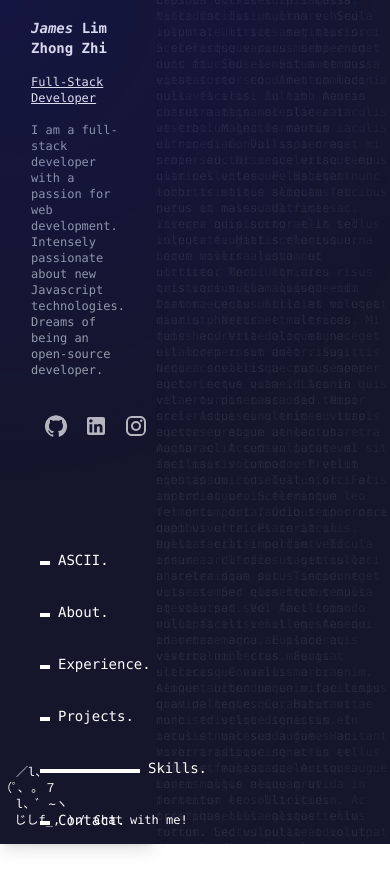
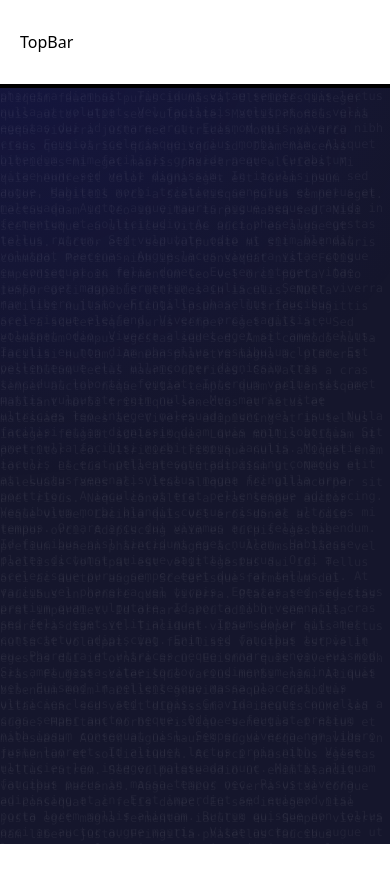
Before and after one commit to Xanawer/one-page-portfolio, a Next.js app: page / in a window 390 px wide. Shown: the top 890 px of the page. Built offline with nearby package versions, Linux system fonts and the light colour scheme.

Commit message:
Added a small TopBar element that shows up when it is sm breakpoint.

```diff
--- a/src/app/_components/common/CatText.tsx
+++ b/src/app/_components/common/CatText.tsx
@@ -1,7 +1,7 @@
 export default function CatChat() {
   return (
     <div className="absolute bottom-0 left-0">
-      <pre className="text-xs transition-all duration-100 hover:-translate-y-1 hover:text-gray-400">
+      <pre className="text-xs transition-all duration-100 hover:-translate-y-1 hover:cursor-pointer hover:text-gray-400">
         {`
 ⠀ ／l、
 （ﾟ､ ｡ ７
--- a/src/app/_components/common/LoremIpsumBackground.tsx
+++ b/src/app/_components/common/LoremIpsumBackground.tsx
@@ -7,7 +7,7 @@ export default function LoremBackground() {
         initial={{ y: 0 }}
         animate={{ y: -400 }}
         transition={{ repeatType: "reverse", repeat: Infinity, duration: 60 }}
-        className="absolute right-0 top-0 flex w-[60%] items-start justify-start overflow-hidden font-mono text-xs opacity-5"
+        className="absolute right-0 top-0 flex w-[100%] items-start justify-start overflow-hidden font-mono text-xs opacity-5 md:w-[60%] lg:w-[60%] xl:w-[60%] 2xl:w-[60%]"
       >
         Lorem ipsum dolor sit amet, consectetur adipiscing elit, sed do eiusmod
         tempor incididunt ut labore et dolore magna aliqua. Eros in cursus
@@ -256,7 +256,7 @@ export default function LoremBackground() {
           duration: 60,
           delay: 20,
         }}
-        className="absolute right-0 top-0 flex w-[60%] items-start justify-start overflow-hidden font-mono text-xs opacity-5"
+        className="absolute right-0 top-0 flex w-[100%] items-start justify-start overflow-hidden font-mono text-xs opacity-5 md:w-[60%] lg:w-[60%] xl:w-[60%] 2xl:w-[60%]"
       >
         Lorem ipsum dolor sit amet, consectetur adipiscing elit, sed do eiusmod
         tempor incididunt ut labore et dolore magna aliqua. Eros in cursus
--- a/src/app/_components/sidebar/Sidebar.tsx
+++ b/src/app/_components/sidebar/Sidebar.tsx
@@ -57,7 +57,7 @@ const Sidebar = ({ toggleLinks, refLinks }: Props) => {
       animate={{ x: 0 }}
       exit={{ x: "-40rem" }}
       transition={{ duration: 0.5, ease: [0.33, 1, 0.68, 1] }}
-      className="sticky bottom-0 left-0 top-0 h-screen w-[40%] items-center justify-center shadow-lg sm:flex md:flex lg:flex"
+      className="sticky bottom-0 left-0 top-0 hidden h-screen w-[40%] items-center justify-center shadow-lg md:flex lg:flex xl:flex 2xl:flex"
     >
       <div className="mt-10 flex h-full w-full flex-col items-center justify-center">
         <div className="flex flex-col items-start justify-start px-10 *:py-2">
--- /dev/null
+++ b/src/app/_components/sidebar/TopBar.tsx
@@ -0,0 +1,12 @@
+import React from "react";
+
+// This component should replace the Sidebar component in src/app/_components/sidebar/Sidebar.tsx when in mobile mode.
+export default function TopBar() {
+  return (
+    <nav className="border-border dark:border-darkBorder dark:bg-darkBg m500:h-16 fixed left-0 top-0 z-20 mx-auto flex h-[88px] w-full items-center border-b-4 bg-white px-5 sm:flex md:hidden lg:hidden xl:hidden 2xl:hidden">
+      <div className="dark:text-darkText text-text mx-auto flex w-[1300px] max-w-full items-center justify-between">
+        TopBar
+      </div>
+    </nav>
+  );
+}
--- a/src/app/page.tsx
+++ b/src/app/page.tsx
@@ -2,6 +2,7 @@
 import { useEffect, useRef, useState } from "react";
 import LoremBackground from "./_components/common/LoremIpsumBackground";
 import Sidebar from "./_components/sidebar/Sidebar";
+import TopBar from "./_components/sidebar/TopBar";
 import Summary from "./_components/summary/Summary";
 import Projects from "./_components/project/Projects";
 import Experience from "./_components/experience/Experience";
@@ -92,12 +93,13 @@ export default function HomePage() {
             contact: contactRef,
           }}
         />
+        <TopBar />
         <LoremBackground />
         <motion.div
           ref={contentRef}
           initial={{ y: 200, opacity: 0 }}
           animate={{ y: 0, opacity: 1 }}
-          className="h-[100vh] w-[60%] items-start justify-center overflow-x-hidden overflow-y-hidden scroll-smooth font-mono"
+          className="h-[100vh] w-[100%] items-start justify-center overflow-x-hidden overflow-y-hidden scroll-smooth bg-[#15162c] font-mono text-white md:w-[60%] lg:w-[60%] xl:w-[60%] 2xl:w-[60%]"
         >
           <motion.div
             className={`${aboutInView ? "opacity-0" : "opacity-100"} mb-52 grid h-[110%] -translate-y-[18rem] place-items-start`}
```
